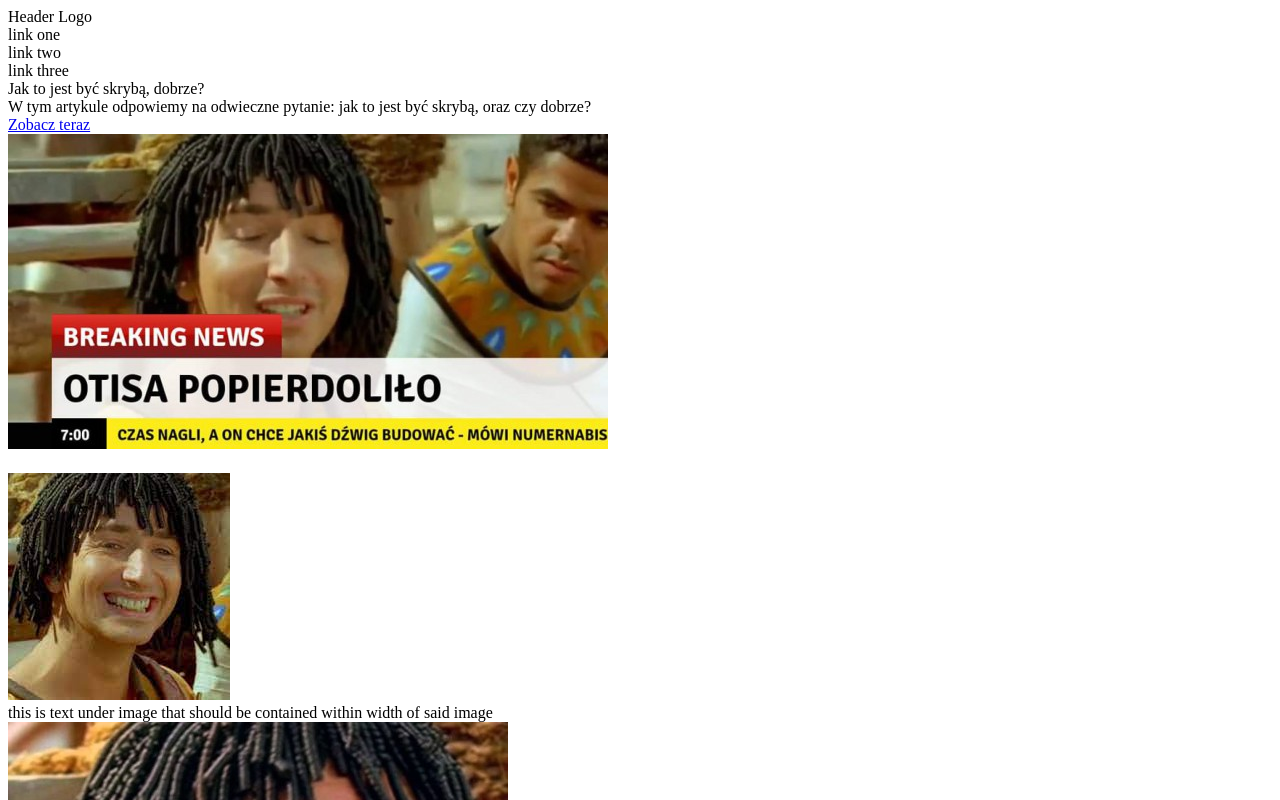
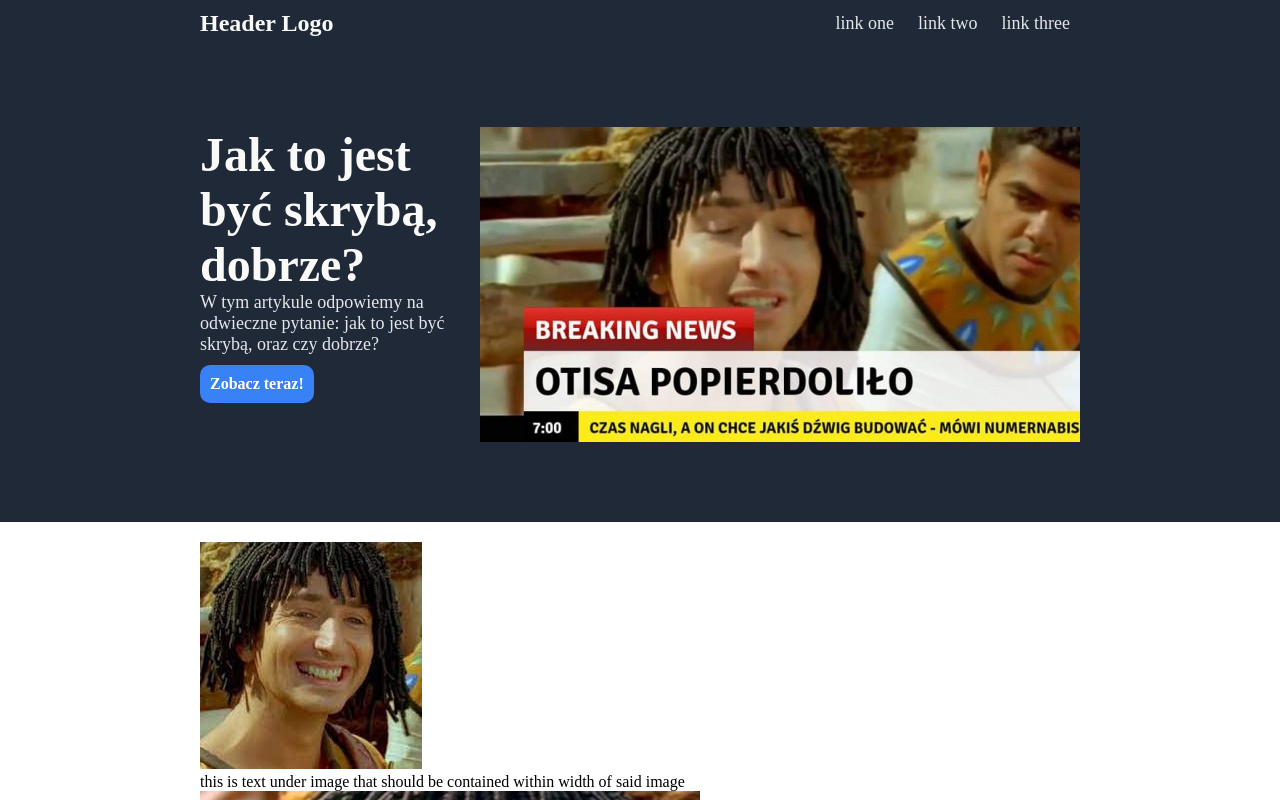
Before and after one commit to kgawerda/odin-landing-page, a plain HTML site: page index.html in a window 1280 px wide. Shown: the top 800 px of the page. Drawn offline with Linux system fonts and the light colour scheme.

Commit message:
Style header and first section

```diff
--- a/index.html
+++ b/index.html
@@ -4,24 +4,25 @@
     <meta charset="UTF-8">
     <meta http-equiv="X-UA-Compatible" content="IE=edge">
     <meta name="viewport" content="width=device-width, initial-scale=1.0">
-    <title>Document</title>
+    <link rel="stylesheet" href="./style.css">
+    <title>Świat skryby</title>
 </head>
 <body>
     <div class="header">
         <div class="logo">Header Logo</div>
-        <div class="link">link one</div>
-        <div class="link">link two</div>
-        <div class="link">link three</div>
+        <div class="links">
+            <a href="#" class="link">link one</a>
+            <a href="#" class="link">link two</a>
+            <a href="#" class="link">link three</a>
+        </div>
     </div>
     <div class="awesome">
         <div class="left">
             <div class="main-text">Jak to jest być skrybą, dobrze?</div>
             <div class="secondary-text">W tym artykule odpowiemy na odwieczne pytanie: jak to jest być skrybą, oraz czy dobrze?</div>
-            <a class="button" href="https://youtu.be/aiHW6BSm_p0">Zobacz teraz</a>
+            <a class="button" href="https://youtu.be/aiHW6BSm_p0">Zobacz teraz!</a>
         </div>
-        <div class="right">
-            <img src="./img/skryba.jpg" class="skryba" alt="skryba popierdolony"></div>
-        </div>
+        <img class="right" src="./img/skryba.jpg" class="skryba" alt="skryba popierdolony"></div>
     </div>
     <div class="random">
         <h2 id="random-info"></h2>
--- a/style.css
+++ b/style.css
@@ -0,0 +1,64 @@
+body{
+    display: flex;
+    flex-direction: column;
+    justify-content: space-between;
+    margin: 0;
+    padding: 0;
+}
+body > *{
+    padding-left: 200px;
+    padding-right: 200px;
+}
+
+.header{
+    background-color: #1f2937;
+    display: flex;
+    justify-content: space-between;
+    align-items: center;
+    padding-top: 10px;
+    padding-bottom: 10px;
+}
+.logo{
+    font-size: 24px;
+    color: #f9faf8;
+    font-weight: bold;
+}
+.link{
+    margin: 0 10px;
+}
+.link, .secondary-text{
+    font-size: 18px;
+    color: #e5e7eb;
+}
+a{
+    text-decoration: none;
+}
+.awesome{
+    background-color: #1f2937;
+    display: flex;
+    justify-content: space-between;
+    padding-bottom: 80px;
+    padding-top: 80px
+}
+.left{
+    display: flex;
+    flex-direction: column;
+    align-items: flex-start;
+    width: 40%;
+}
+.right{
+    align-self: center;
+}
+.main-text{
+    font-size: 48px;
+    font-weight: 800;
+    color: #f9faf8;
+}
+.button{
+    background-color: #3882f6;
+    color: white;
+    font-weight: bold;
+    padding: 10px;
+    border-radius: 10px;
+    margin: 10px 0;
+}
```
